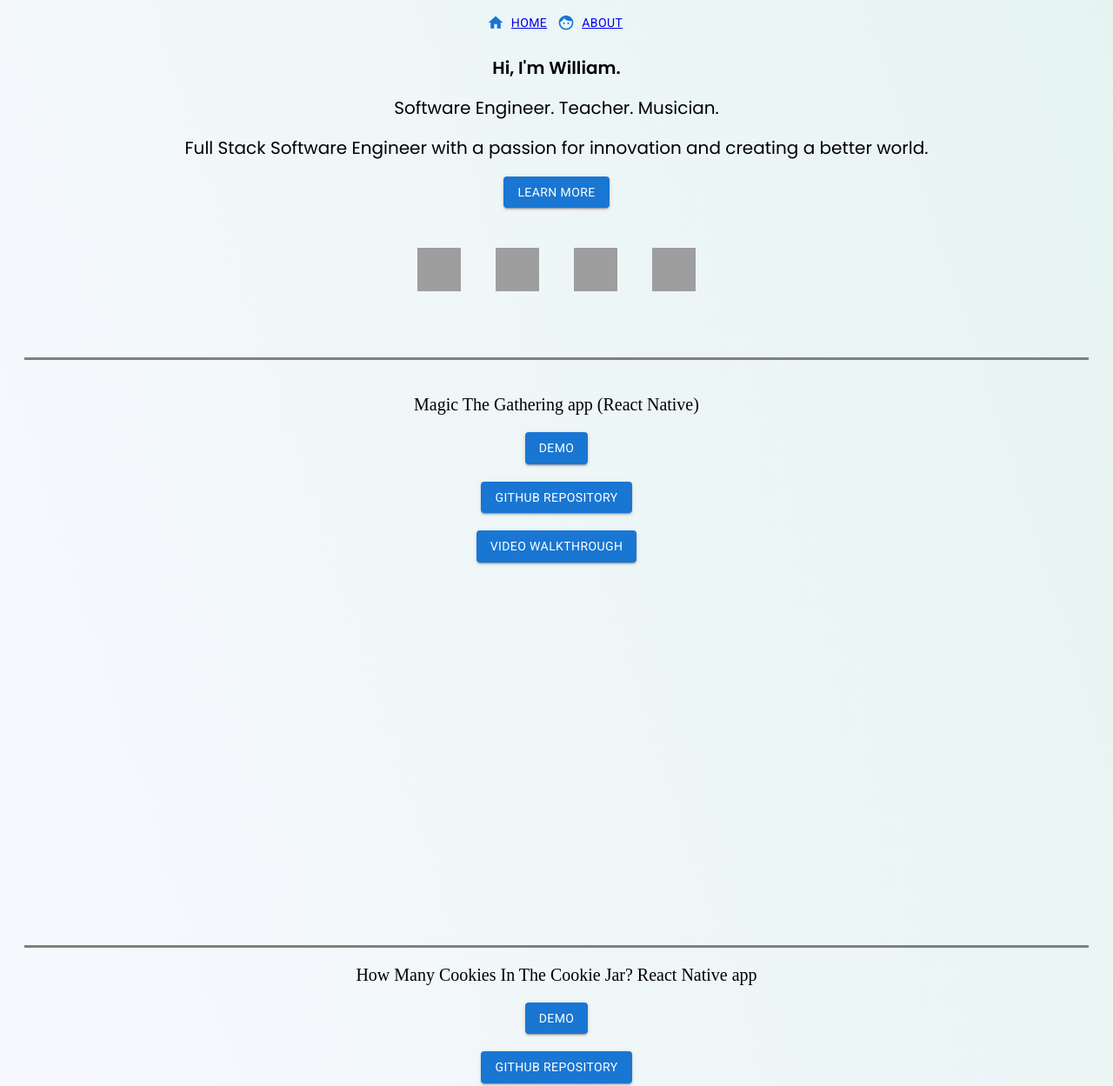
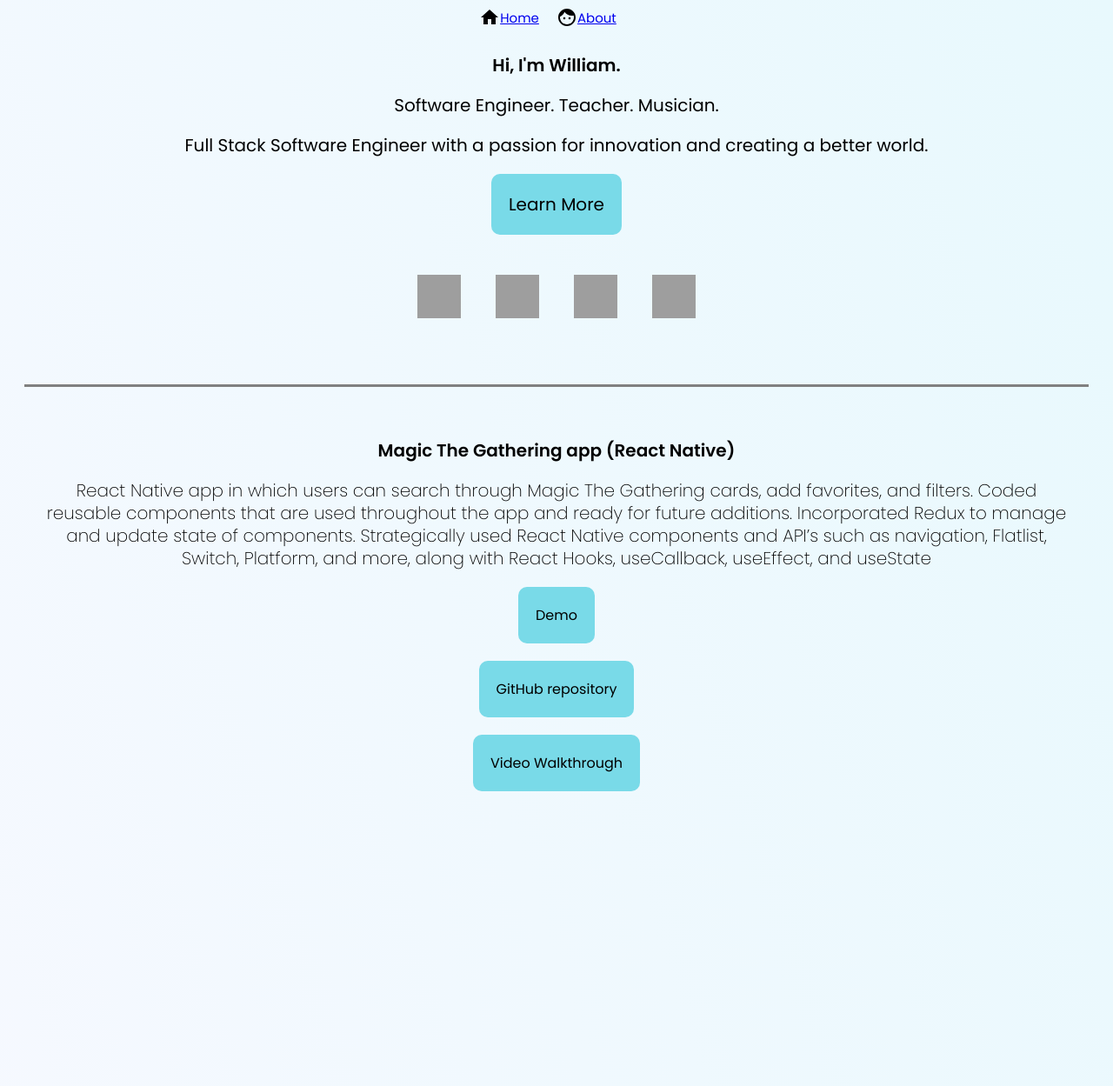
Before and after one commit to wgotterer/react-website, a React app: page / in a window 1280 px wide. Shown: the top 1249 px of the page at 87% size. Built offline with nearby package versions, Linux system fonts and the light colour scheme; grey boxes are pictures that could not be loaded.

Commit message:
final touches

```diff
--- a/src/components/About.js
+++ b/src/components/About.js
@@ -22,6 +22,10 @@
     history.push("/work");
   }
 
+  useEffect(() => {
+    window.scrollTo(0, 0)
+  }, [])
+
   //   “A (fill in the blank) for living in (Try another word other than ‘new’ as you used in the sentence before) and (fill in the blank) for learning from and connecting to (‘diverse’ or something like that) or other adj) communities
 
   return aboutPhoto ? (
@@ -41,14 +45,14 @@
         the years, I wish to use them to build connections, learn, and create
         for a better future.
       </Text>
-      <Button
+      <ButtonPrimary
             onClick={handleLearnMore}
             target="_blank"
             variant="contained"
             color="primary"
           >
         See My Work
-      </Button>
+      </ButtonPrimary>
       </TextButtonArea>
       <img
         className="about_pic"
@@ -74,10 +78,7 @@
   and (min-device-width: 374px)
   and (max-device-width: 897px)
  {
-
     align-items: center;
-
-
 }
 `
 
--- a/src/components/Home.js
+++ b/src/components/Home.js
@@ -1,4 +1,4 @@
-import React from "react";
+import React, {useEffect} from "react";
 import { useHistory } from "react-router-dom";
 import Button from "@mui/material/Button";
 import "@fontsource/roboto";
@@ -6,7 +6,7 @@
 import { createTheme, ThemeProvider } from "@mui/material/styles";
 import Work from "./Work";
 import styled from "styled-components";
-import {TextH1,  TextH2} from "./StyledComponents"
+import {TextH1,  TextH2, ButtonPrimary} from "./StyledComponents"
 
 function Home() {
   let history = useHistory();
@@ -26,6 +26,10 @@
     window.open("https://github.com/wgotterer");
   }
 
+  useEffect(() => {
+    window.scrollTo(0, 0)
+  }, [])
+
   return (
     <HomeArea>
       <HeaderArea>
@@ -37,9 +41,9 @@
           Full Stack Software Engineer with a passion for innovation and
           creating a better world.
         </ TextH2>
-        <Button onClick={handleLearnMore} variant="contained" color="primary">
+        <ButtonPrimary onClick={handleLearnMore} variant="contained" color="primary">
           Learn More
-        </Button>
+        </ButtonPrimary>
       </HeaderArea>
       <RedirectLinksArea>
       <Typography className="home_button" variant="h2">
--- a/src/components/Navigation.js
+++ b/src/components/Navigation.js
@@ -5,6 +5,8 @@
 import HomeIcon from '@material-ui/icons/Home';
 import FaceIcon from '@material-ui/icons/Face';
 import { createTheme, ThemeProvider } from '@mui/material/styles';
+import {TextH1,  TextH2, ButtonNav} from "./StyledComponents"
+
 import styled from "styled-components";
 
 
@@ -15,15 +17,21 @@
   return (
     <NavArea>
 
-        <Button  startIcon={<HomeIcon/>}>
+     <ButtonWrapper>
+        <ButtonNav>
+        <HomeIcon/>
+
         <NavLink to='/'>Home</NavLink>
-        </Button >
-        <Button  startIcon={<FaceIcon/>}>
+        </ButtonNav >
+        </ButtonWrapper>
+        <ButtonWrapper>
+
+        <ButtonNav>
+          <FaceIcon/>
         <NavLink to='/about'>About </NavLink>
-        </Button>
-        {/* <Button  startIcon={<WorkIcon/>}>
-        <NavLink to='/work'>Work </NavLink>
-        </Button> */}
+        </ButtonNav>
+        </ButtonWrapper>
+
 
 
     </NavArea>
@@ -43,5 +51,9 @@
 }
 `;
 
+const ButtonWrapper = styled.div`
+gap: 20px
+`
+
 
 export default Navigation;
--- a/src/components/Project.js
+++ b/src/components/Project.js
@@ -5,6 +5,8 @@
 import { createTheme, ThemeProvider } from "@mui/material/styles";
 import YoutubeEmbed from "./YoutubeEmbed";
 import styled from "styled-components";
+import { Text, TextH2, TextH1, ButtonPrimary } from "./StyledComponents";
+
 
 function Project(props) {
   return (
@@ -12,51 +14,51 @@
     <IndividualProjectArea>
       <ProjectInfoArea>
           <TextArea>
-        <Title variant="h5">{props.title}</Title>
-        <MobileTypography variant="h6">{props.description}</MobileTypography>
+        <TextH1 variant="h5">{props.title}</TextH1>
+        <Text>{props.description}</Text>
         </TextArea>
         {props.handleDemo ? (
-          <Button
+          <ButtonPrimary
             onClick={props.handleDemo}
             target="_blank"
             variant="contained"
             color="primary"
           >
             Demo
-          </Button>
+          </ButtonPrimary>
         ) : null}
 
         {props.handleCode ? (
-          <Button
+          <ButtonPrimary
             onClick={props.handleCode}
             target="_blank"
             variant="contained"
             color="primary"
           >
             GitHub repository
-          </Button>
+          </ButtonPrimary>
         ) : null}
 
         {props.handleWalkthrough && (
-          <Button
+          <ButtonPrimary
             onClick={props.handleWalkthrough}
             target="_blank"
             variant="contained"
             color="primary"
           >
             Video Walkthrough
-          </Button>
+          </ButtonPrimary>
         )}
 
         {props.readMore ? (
-          <Button
+          <ButtonPrimary
             onClick={props.readMore}
             target="_blank"
             variant="contained"
             color="primary"
           >
             Read More
-          </Button>
+          </ButtonPrimary>
         ) : null}
       </ProjectInfoArea>
 
--- /dev/null
+++ b/src/components/Spinner.js
@@ -0,0 +1,50 @@
+import React from 'react';
+import styled from 'styled-components';
+
+const Spinner = () => (
+  <StyledSpinner viewBox="0 0 50 50">
+    <circle
+      className="path"
+      cx="25"
+      cy="25"
+      r="20"
+      fill="none"
+      strokeWidth="4"
+    />
+  </StyledSpinner>
+);
+
+const StyledSpinner = styled.svg`
+  animation: rotate 2s linear infinite;
+  margin: -25px 0 0 -25px;
+  width: 50px;
+  height: 50px;
+
+  & .path {
+    stroke: #5652BF;
+    stroke-linecap: round;
+    animation: dash 1.5s ease-in-out infinite;
+  }
+
+  @keyframes rotate {
+    100% {
+      transform: rotate(360deg);
+    }
+  }
+  @keyframes dash {
+    0% {
+      stroke-dasharray: 1, 150;
+      stroke-dashoffset: 0;
+    }
+    50% {
+      stroke-dasharray: 90, 150;
+      stroke-dashoffset: -35;
+    }
+    100% {
+      stroke-dasharray: 90, 150;
+      stroke-dashoffset: -124;
+    }
+  }
+`;
+
+export default Spinner;
--- a/src/components/StyledComponents.js
+++ b/src/components/StyledComponents.js
@@ -52,13 +52,38 @@
 `;
 
 export const ButtonPrimary = styled.div`
-  border-radius: 5px;
-  color: grey;
-  width: 200px;
-  height: 50px;
-  background-color: blue;
+  border-radius: 10px;
+  font-family: Poppins;
+  font-weight: 400;
+  color: black;
+  width: auto;
+  height: auto;
+  padding: 20px;
+  background-color: #79DAE8;
   display: flex;
   align-items: center;
   justify-content: center;
   cursor: pointer;
 `;
+
+export const ButtonNav = styled.div`
+  font-family: Poppins;
+  font-weight: 400;
+  color: black;
+  width: auto;
+  height: auto;
+  display: flex;
+  align-items: center;
+  padding-right: 20px;
+  justify-content: center;
+  cursor: pointer;
+  font-size: 30px;
+
+  @media only screen
+  and (min-device-width: 374px)
+  and (max-device-width: 897px)
+ {
+    font-size: 15px;
+    margin-bottom: 10px;
+}
+`;
--- a/src/components/Work.js
+++ b/src/components/Work.js
@@ -109,27 +109,6 @@
     window.open("https://github.com/wgotterer/react-native-magic-app");
   }
 
-  // function handleBlog(){
-  //     window.open('https://dev.to/wgotterer')
-  // }
-
-  const theme = createTheme({
-    typography: {
-      h4: {
-        fontSize: 20,
-        marginBottom: 30,
-      },
-      h2: {
-        marginBottom: 30,
-      },
-    },
-    palette: {
-      primary: {
-        // Purple and green play nicely together.
-        main: "#ebf8e1",
-      },
-    },
-  });
 
   return (
     <ProjectArea>
@@ -240,6 +219,7 @@
   flex-direction: column;
   width: 100%;
   height: 100%;
+  margin-top: 20px;
 `;
 
 export default Work;
--- a/src/components/YoutubeEmbed.js
+++ b/src/components/YoutubeEmbed.js
@@ -1,7 +1,8 @@
 import React from "react";
 import PropTypes from "prop-types";
-import ReactPlayer from 'react-player/youtube'
+import ReactPlayer from 'react-player/lazy'
 import styled from "styled-components";
+import Spinner from "./Spinner";
 
 
 const YoutubeEmbed = ({ embedId }) => (
@@ -12,7 +13,7 @@
     controls={true}
     width={"400px"}
     height={"400px"}
-    SameSite={"Lax"}
+    fallback={<Spinner/>}
 
     />
 
@@ -22,15 +23,5 @@
   embedId: PropTypes.string.isRequired
 };
 
-// const ReactPlayerMobile = styled(ReactPlayer)`
-
-// @media only screen
-//   and (min-device-width: 374px)
-//   and (max-device-width: 897px)
-//  {
-//       height: 23px;
-
-// }
-// `
 
 export default YoutubeEmbed;
--- a/src/index.css
+++ b/src/index.css
@@ -14,7 +14,7 @@
 }
 body {
   position: relative;
-  background: linear-gradient(0.2turn, #A0A7EA, #F8F9FF, #E6F4F1);
+  background: linear-gradient(0.2turn, #E8F9FD, #F8F9FF, #E8F9FD);
   height: 100%;
   max-width: 100%;
 
```
Also changed, not shown: 1 other file.
